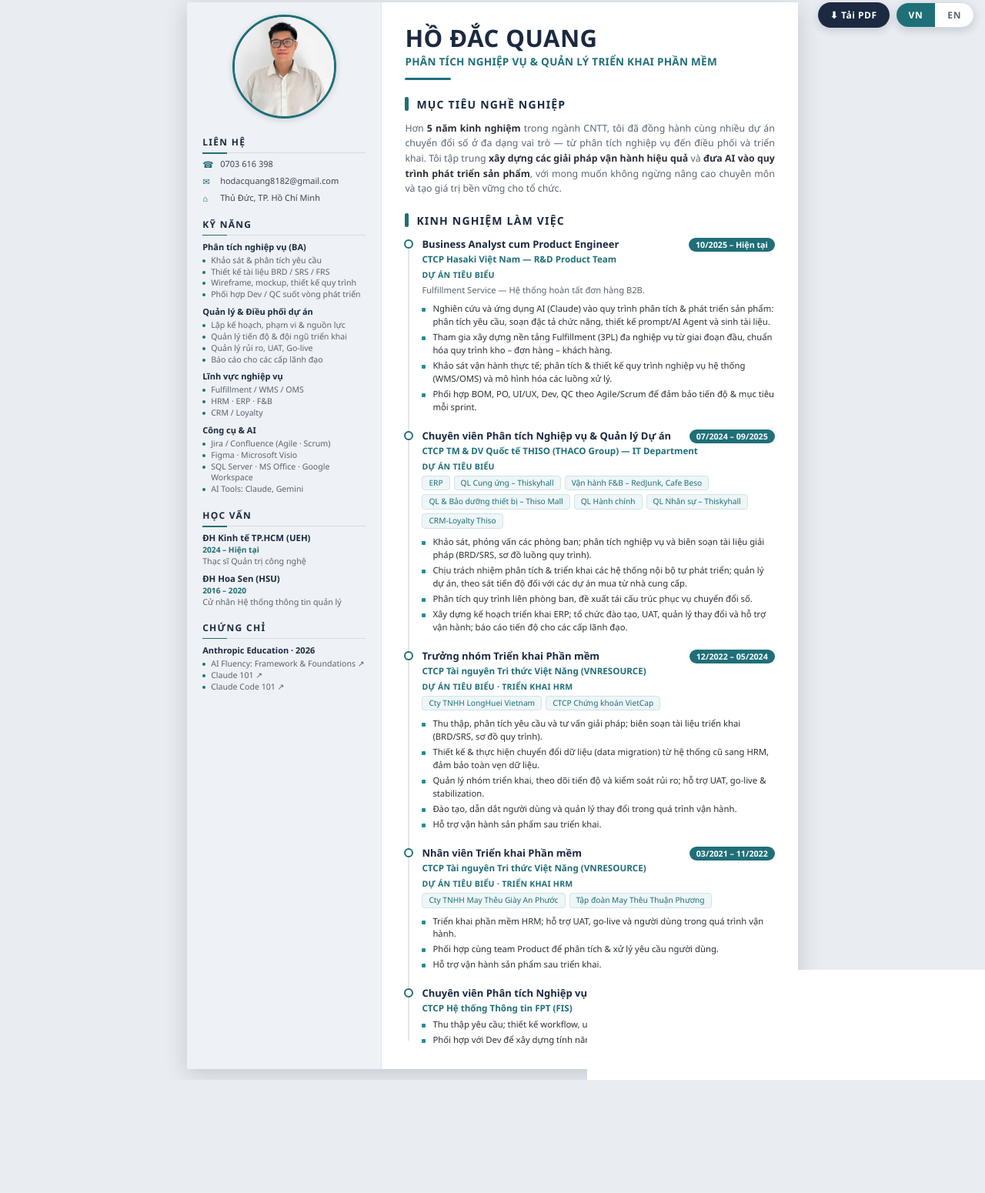
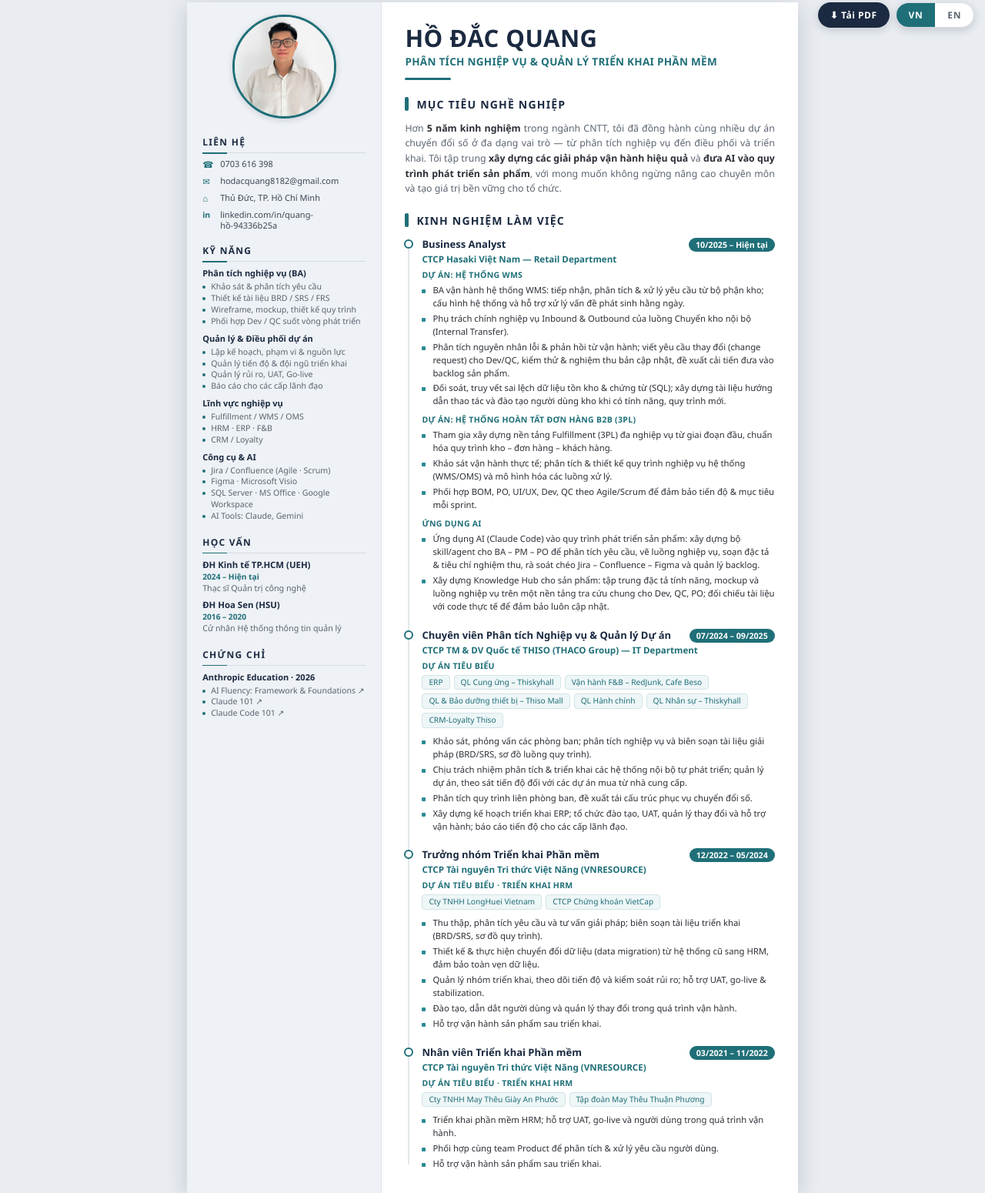
Before and after one commit to Quang-RH/hodacquang-cv, a plain HTML site: page index.html in a window 1280 px wide. Shown: the part 11-1561 px from the top of the page at 77% size. Before the commit the page ends 1414 px from the top, so only its background shows below. Drawn offline with Linux system fonts and the light colour scheme.

Commit message:
Update VN CV: Hasaki WMS/3PL/AI sections, add LinkedIn, drop FPT
- Hasaki: title Business Analyst, Retail Department; split into WMS,
  B2B fulfillment (3PL) and AI application sections
- Add LinkedIn link to contact block
- Remove FPT (2020) entry

Co-Authored-By: Claude Opus 5.5 <noreply@anthropic.com>

```diff
--- a/index.html
+++ b/index.html
@@ -126,6 +126,7 @@
       <div class="contact-row"><span class="ic">☎</span><span>0703 616 398</span></div>
       <div class="contact-row"><span class="ic">✉</span><span>hodacquang8182@gmail.com</span></div>
       <div class="contact-row"><span class="ic">⌂</span><span>Thủ Đức, TP. Hồ Chí Minh</span></div>
+      <div class="contact-row"><span class="ic" style="font-weight:800;font-size:10.5px">in</span><a href="https://www.linkedin.com/in/quang-h%E1%BB%93-94336b25a/" target="_blank" rel="noopener noreferrer" style="color:inherit;text-decoration:none">linkedin.com/in/quang-hồ-94336b25a</a></div>
     </div>
 
     <div class="side-section">
@@ -222,17 +223,30 @@
 
         <div class="job">
           <div class="job-top">
-            <div class="job-title">Business Analyst cum Product Engineer</div>
+            <div class="job-title">Business Analyst</div>
             <div class="job-date">10/2025 – Hiện tại</div>
           </div>
-          <div class="job-co">CTCP Hasaki Việt Nam — R&amp;D Product Team</div>
-          <div class="proj-label">Dự án tiêu biểu</div>
-          <div class="proj-desc">Fulfillment Service — Hệ thống hoàn tất đơn hàng B2B.</div>
+          <div class="job-co">CTCP Hasaki Việt Nam — Retail Department</div>
+
+          <div class="proj-label">Dự án: Hệ thống WMS</div>
           <ul>
-            <li>Nghiên cứu và ứng dụng AI (Claude) vào quy trình phân tích &amp; phát triển sản phẩm: phân tích yêu cầu, soạn đặc tả chức năng, thiết kế prompt/AI Agent và sinh tài liệu.</li>
+            <li>BA vận hành hệ thống WMS: tiếp nhận, phân tích &amp; xử lý yêu cầu từ bộ phận kho; cấu hình hệ thống và hỗ trợ xử lý vấn đề phát sinh hằng ngày.</li>
+            <li>Phụ trách chính nghiệp vụ Inbound &amp; Outbound của luồng Chuyển kho nội bộ (Internal Transfer).</li>
+            <li>Phân tích nguyên nhân lỗi &amp; phản hồi từ vận hành; viết yêu cầu thay đổi (change request) cho Dev/QC, kiểm thử &amp; nghiệm thu bản cập nhật, đề xuất cải tiến đưa vào backlog sản phẩm.</li>
+            <li>Đối soát, truy vết sai lệch dữ liệu tồn kho &amp; chứng từ (SQL); xây dựng tài liệu hướng dẫn thao tác và đào tạo người dùng kho khi có tính năng, quy trình mới.</li>
+          </ul>
+
+          <div class="proj-label" style="margin-top:8px">Dự án: Hệ thống hoàn tất đơn hàng B2B (3PL)</div>
+          <ul>
             <li>Tham gia xây dựng nền tảng Fulfillment (3PL) đa nghiệp vụ từ giai đoạn đầu, chuẩn hóa quy trình kho – đơn hàng – khách hàng.</li>
             <li>Khảo sát vận hành thực tế; phân tích &amp; thiết kế quy trình nghiệp vụ hệ thống (WMS/OMS) và mô hình hóa các luồng xử lý.</li>
             <li>Phối hợp BOM, PO, UI/UX, Dev, QC theo Agile/Scrum để đảm bảo tiến độ &amp; mục tiêu mỗi sprint.</li>
+          </ul>
+
+          <div class="proj-label" style="margin-top:8px">Ứng dụng AI</div>
+          <ul>
+            <li>Ứng dụng AI (Claude Code) vào quy trình phát triển sản phẩm: xây dựng bộ skill/agent cho BA – PM – PO để phân tích yêu cầu, vẽ luồng nghiệp vụ, soạn đặc tả &amp; tiêu chí nghiệm thu, rà soát chéo Jira – Confluence – Figma và quản lý backlog.</li>
+            <li>Xây dựng Knowledge Hub cho sản phẩm: tập trung đặc tả tính năng, mockup và luồng nghiệp vụ trên một nền tảng tra cứu chung cho Dev, QC, PO; đối chiếu tài liệu với code thực tế để đảm bảo luôn cập nhật.</li>
           </ul>
         </div>
 
@@ -298,18 +312,6 @@
           </ul>
         </div>
 
-        <div class="job">
-          <div class="job-top">
-            <div class="job-title">Chuyên viên Phân tích Nghiệp vụ</div>
-            <div class="job-date">08/2020 – 12/2020</div>
-          </div>
-          <div class="job-co">CTCP Hệ thống Thông tin FPT (FIS)</div>
-          <ul>
-            <li>Thu thập yêu cầu; thiết kế workflow, use-case và tài liệu hệ thống.</li>
-            <li>Phối hợp với Dev để xây dựng tính năng.</li>
-          </ul>
-        </div>
-
       </div>
     </section>
   </main>
```
